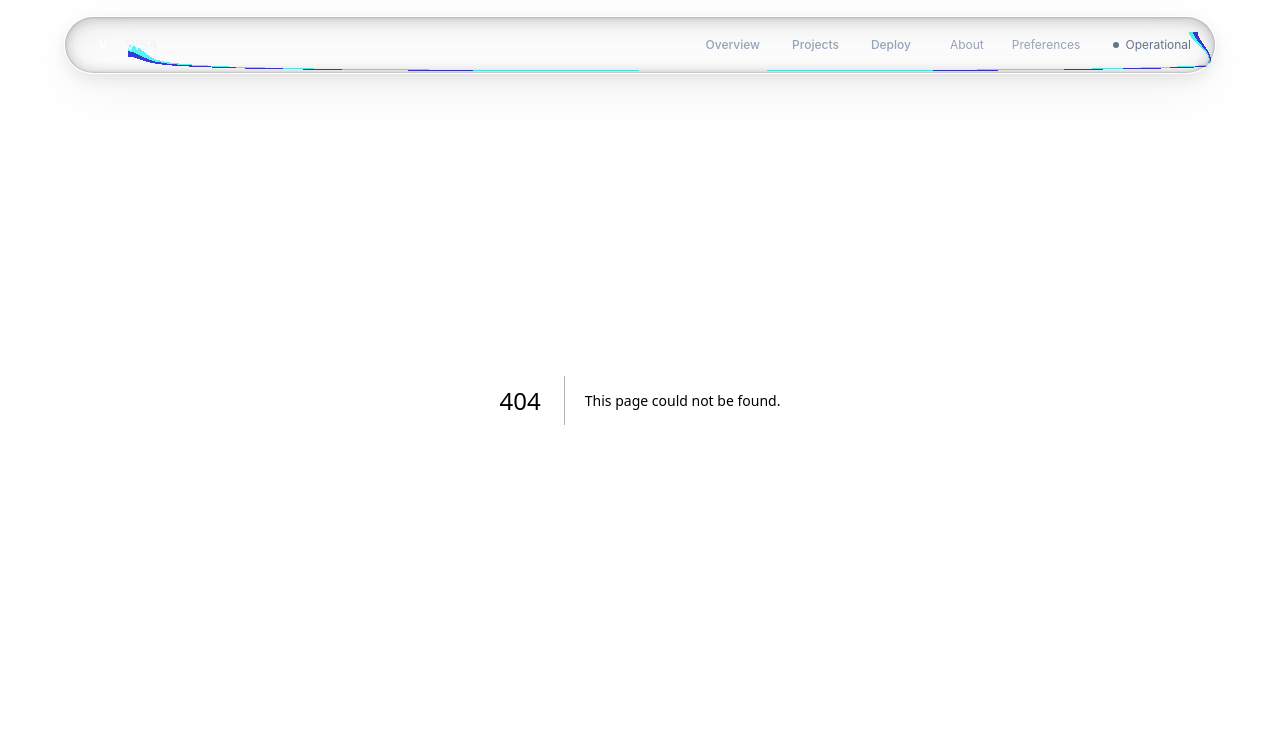
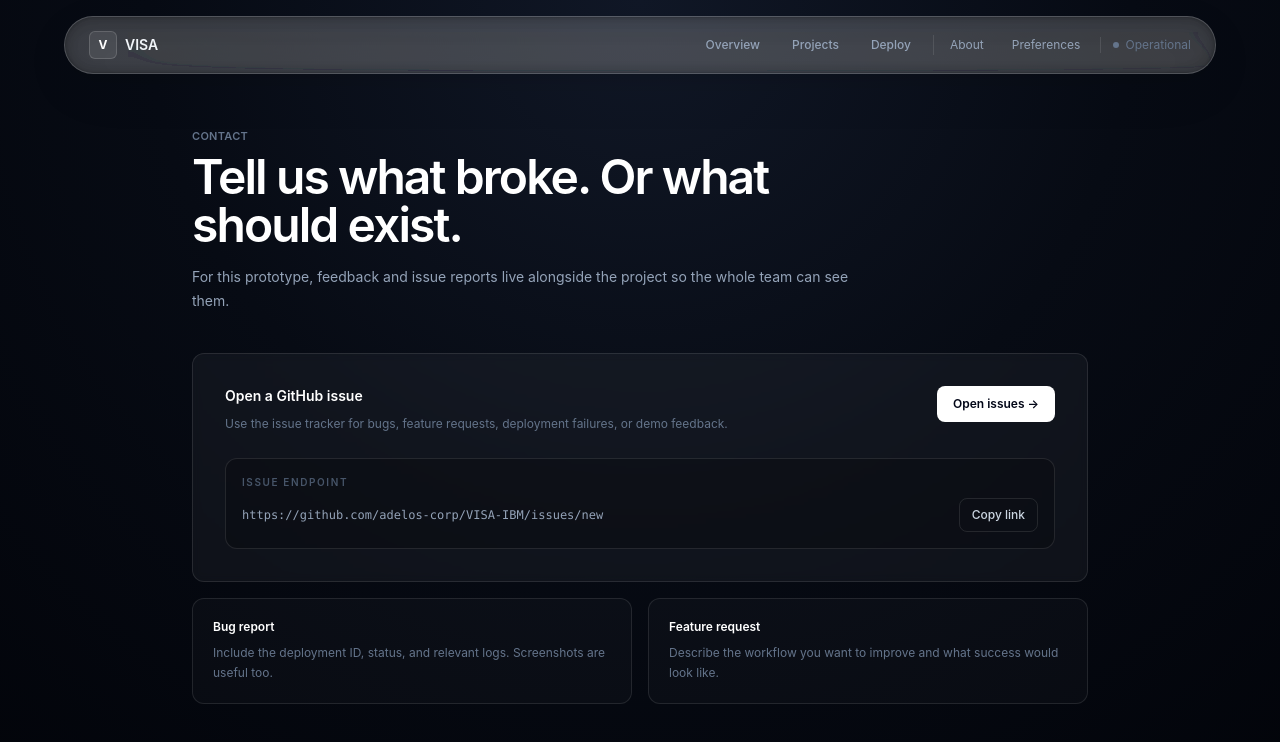
Before and after one commit to adelos-corp/VISA-IBM, a Next.js app in the folder apps/ui/: page /contact in a window 1280 px wide. Before the commit this address had no page. Shown: the top 742 px of the page. Built offline with nearby package versions, Linux system fonts and the light colour scheme.

Commit message:
add contact product page

```diff
--- /dev/null
+++ b/apps/ui/src/app/contact/page.tsx
@@ -0,0 +1,55 @@
+'use client'
+
+import { useState } from 'react'
+
+export default function ContactPage() {
+  const [copied, setCopied] = useState(false)
+  const issueUrl = 'https://github.com/adelos-corp/VISA-IBM/issues/new'
+
+  async function copyLink() {
+    await navigator.clipboard?.writeText(issueUrl)
+    setCopied(true)
+    window.setTimeout(() => setCopied(false), 1800)
+  }
+
+  return (
+    <main className="visa-grid min-h-screen px-4 pb-16 pt-32 sm:px-6 lg:px-8">
+      <div className="mx-auto max-w-4xl">
+        <div className="max-w-2xl">
+          <p className="visa-eyebrow">Contact</p>
+          <h1 className="mt-2 text-4xl font-semibold tracking-[-0.04em] text-white sm:text-5xl">Tell us what broke. Or what should exist.</h1>
+          <p className="mt-4 text-sm leading-6 text-slate-400">For this prototype, feedback and issue reports live alongside the project so the whole team can see them.</p>
+        </div>
+
+        <section className="mt-10 visa-card p-6 sm:p-8">
+          <div className="flex flex-col gap-6 sm:flex-row sm:items-start sm:justify-between">
+            <div>
+              <p className="text-sm font-semibold text-white">Open a GitHub issue</p>
+              <p className="mt-2 max-w-xl text-xs leading-5 text-slate-500">Use the issue tracker for bugs, feature requests, deployment failures, or demo feedback.</p>
+            </div>
+            <a href={issueUrl} target="_blank" rel="noreferrer" className="shrink-0 rounded-lg bg-white px-4 py-2.5 text-xs font-semibold text-slate-950 hover:bg-slate-200">Open issues →</a>
+          </div>
+
+          <div className="mt-6 rounded-xl border border-white/10 bg-black/20 p-4">
+            <p className="text-[10px] font-semibold uppercase tracking-[0.16em] text-slate-600">Issue endpoint</p>
+            <div className="mt-2 flex flex-col gap-3 sm:flex-row sm:items-center sm:justify-between">
+              <code className="break-all text-xs text-slate-400">{issueUrl}</code>
+              <button onClick={copyLink} className="shrink-0 rounded-lg border border-white/10 px-3 py-2 text-xs font-medium text-slate-300 hover:bg-white/[0.06]">{copied ? 'Copied' : 'Copy link'}</button>
+            </div>
+          </div>
+        </section>
+
+        <section className="mt-4 grid gap-4 sm:grid-cols-2">
+          <div className="rounded-xl border border-white/10 bg-white/[0.025] p-5">
+            <p className="text-xs font-semibold text-white">Bug report</p>
+            <p className="mt-2 text-xs leading-5 text-slate-500">Include the deployment ID, status, and relevant logs. Screenshots are useful too.</p>
+          </div>
+          <div className="rounded-xl border border-white/10 bg-white/[0.025] p-5">
+            <p className="text-xs font-semibold text-white">Feature request</p>
+            <p className="mt-2 text-xs leading-5 text-slate-500">Describe the workflow you want to improve and what success would look like.</p>
+          </div>
+        </section>
+      </div>
+    </main>
+  )
+}
```
